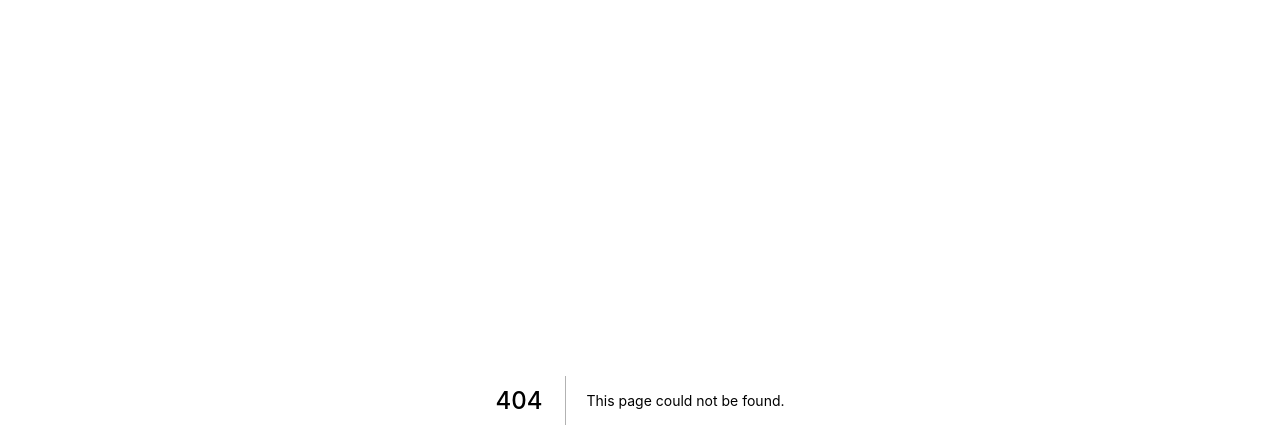
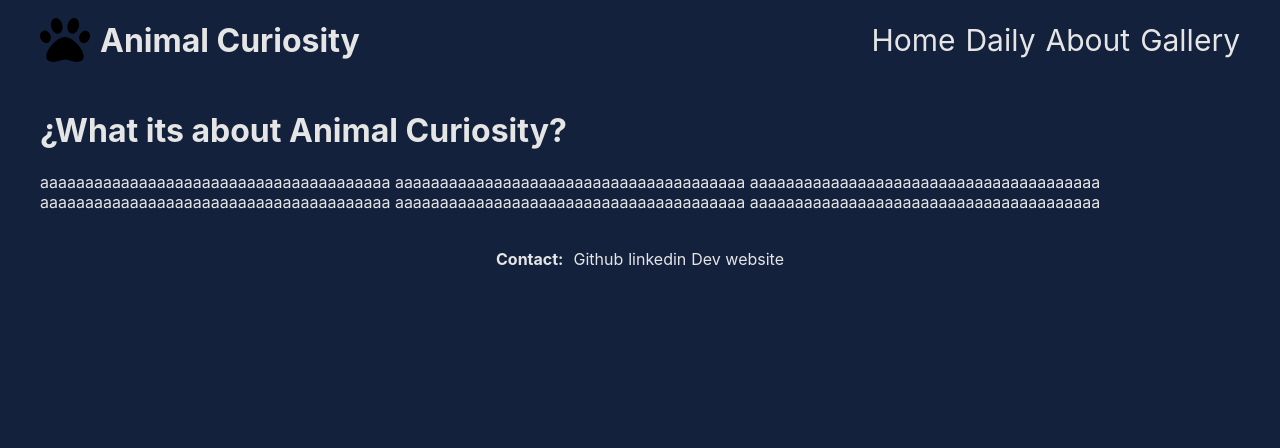
Before and after one commit to dbdv/animal-curiosity-NextJS, a Next.js app: page /About in a window 1280 px wide. Before the commit this address had no page. Shown: the top 448 px of the page. Built offline with nearby package versions, Linux system fonts and the light colour scheme.

Commit message:
main styles aplicated to pages

```diff
--- /dev/null
+++ b/components/Footer/index.js
@@ -0,0 +1,14 @@
+import Styles from "../../styles/Footer.module.css";
+
+export default function Footer() {
+  return (
+    <div className={Styles.footer}>
+      <h4>Contact: </h4>
+      <div className={Styles.links}>
+        <a>Github</a>
+        <a>linkedin</a>
+        <a>Dev website</a>
+      </div>
+    </div>
+  );
+}
--- a/components/NavBar/index.js
+++ b/components/NavBar/index.js
@@ -1,20 +1,41 @@
 import styles from "../../styles/NavBar.module.css";
 import logo from "../../public/logo.svg";
 import Image from "next/image";
+import Link from "next/link";
 
 export default function NavBar() {
   return (
     <div className={styles.container}>
       <div className={styles.logo}>
-        <Image src={logo} alt="doggie paw" width="50px" height="50px" />
-        <h1>Animal Curiosity</h1>
+        <Link href="/">
+          <a>
+            <Image src={logo} alt="doggie paw" width="50px" height="50px" />
+            <h1>Animal Curiosity</h1>
+          </a>
+        </Link>
       </div>
 
       <ul>
-          <li>a</li>
-          <li>a</li>
-          <li>a</li>
-          <li>a</li>
+        <li>
+          <Link href="/">
+            <a>Home</a>
+          </Link>
+        </li>
+        <li>
+          <Link href="/Daily">
+            <a>Daily</a>
+          </Link>
+        </li>
+        <li>
+          <Link href="/About">
+            <a>About</a>
+          </Link>
+        </li>
+        <li>
+          <Link href="/Gallery">
+            <a>Gallery</a>
+          </Link>
+        </li>
       </ul>
     </div>
   );
--- /dev/null
+++ b/components/Skeleton/index.js
@@ -0,0 +1,13 @@
+import NavBar from "../NavBar";
+import Footer from "../Footer";
+import Styles from '../../styles/Skeleton.module.css'
+
+export default function Skeleton({components}) {
+  return (
+    <div className={Styles.skeleton}>
+      <NavBar className={Styles.navbar}/>
+      {components}
+      <Footer />
+    </div>
+  );
+}
--- /dev/null
+++ b/pages/About/index.js
@@ -0,0 +1,26 @@
+import Footer from "../../components/Footer";
+import NavBar from "../../components/NavBar";
+import Skeleton from "../../components/Skeleton";
+import Styles from '../../styles/About.module.css';
+
+export default function About() {
+  const content = (
+    <div className={Styles.about}>
+      <h1>¿What its about Animal Curiosity?</h1>
+      <p>
+        aaaaaaaaaaaaaaaaaaaaaaaaaaaaaaaaaaaaaaa
+        aaaaaaaaaaaaaaaaaaaaaaaaaaaaaaaaaaaaaaa
+        aaaaaaaaaaaaaaaaaaaaaaaaaaaaaaaaaaaaaaa
+        aaaaaaaaaaaaaaaaaaaaaaaaaaaaaaaaaaaaaaa
+        aaaaaaaaaaaaaaaaaaaaaaaaaaaaaaaaaaaaaaa
+        aaaaaaaaaaaaaaaaaaaaaaaaaaaaaaaaaaaaaaa
+      </p>
+    </div>
+  );
+  return <div>
+    <Skeleton components={content}/>
+    {/* <NavBar />
+    {content}
+    <Footer/> */}
+  </div>;
+}
--- a/pages/index.js
+++ b/pages/index.js
@@ -24,7 +24,7 @@ export default function Home() {
         </p>
       </main>
 
-      <footer className={styles.footer}>
+     {/*  <footer className={styles.footer}>
         <a
           href="https://vercel.com?utm_source=create-next-app&utm_medium=default-template&utm_campaign=create-next-app"
           target="_blank"
@@ -35,7 +35,7 @@ export default function Home() {
             <Image src="/vercel.svg" alt="Vercel Logo" width={72} height={16} />
           </span>
         </a>
-      </footer>
+      </footer> */}
     </div>
   );
 }
--- /dev/null
+++ b/styles/About.module.css
@@ -0,0 +1,3 @@
+.about {
+    margin-top: 90px;
+}
--- /dev/null
+++ b/styles/Footer.module.css
@@ -0,0 +1,12 @@
+.footer {
+    max-width: 1200px;
+    display: flex;
+    justify-content: center;
+    align-items: center;
+    gap: 10px;
+}
+
+.links {
+    composes: footer;
+    gap: 5px;
+}
--- a/styles/NavBar.module.css
+++ b/styles/NavBar.module.css
@@ -1,14 +1,15 @@
 .container {
     top: 0;
-    max-width: 1200px;
+    width: 1200px;
+    max-height: 80px;
     position: absolute;
     display: flex;
     align-items: center;
-    justify-content: space-around;
+    justify-content: space-between;
     gap: 20px;
 }
 
-.logo {
+.logo > a {
     display: flex;
     align-items: center;
     justify-content: left;
--- /dev/null
+++ b/styles/Skeleton.module.css
@@ -0,0 +1,11 @@
+.skeleton {
+    display: flex;
+    flex-direction: column;
+    max-width: 1200px;
+    margin: 0 auto;
+    align-items: center;
+}
+
+.navBar {
+    flex: 1 1 auto;
+}
--- a/styles/globals.css
+++ b/styles/globals.css
@@ -1,5 +1,13 @@
+:root {
+  --bg-color: #14213D;
+  --main-color: #FCA311;
+  --secondary-color: #E5E5E5;
+}
+
 html,
 body {
+  background: var(--bg-color);
+  color: var(--secondary-color);
   padding: 0;
   margin: 0;
   font-family: -apple-system, BlinkMacSystemFont, Segoe UI, Roboto, Oxygen,
```
Also changed, not shown: pages/Daily/index.js (added, +7 -0 lines), pages/Gallery/index.js (added, +7 -0 lines).
